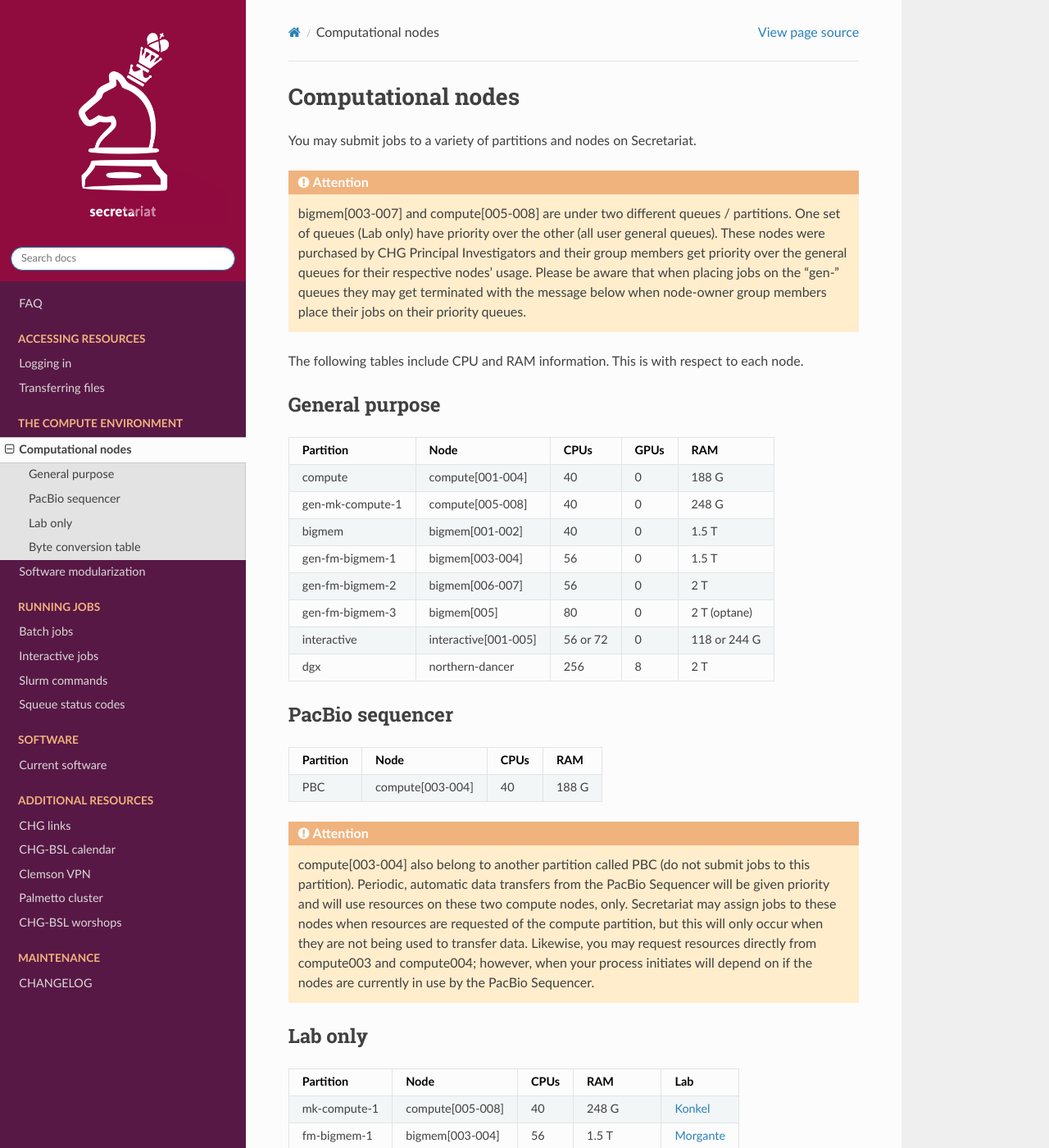
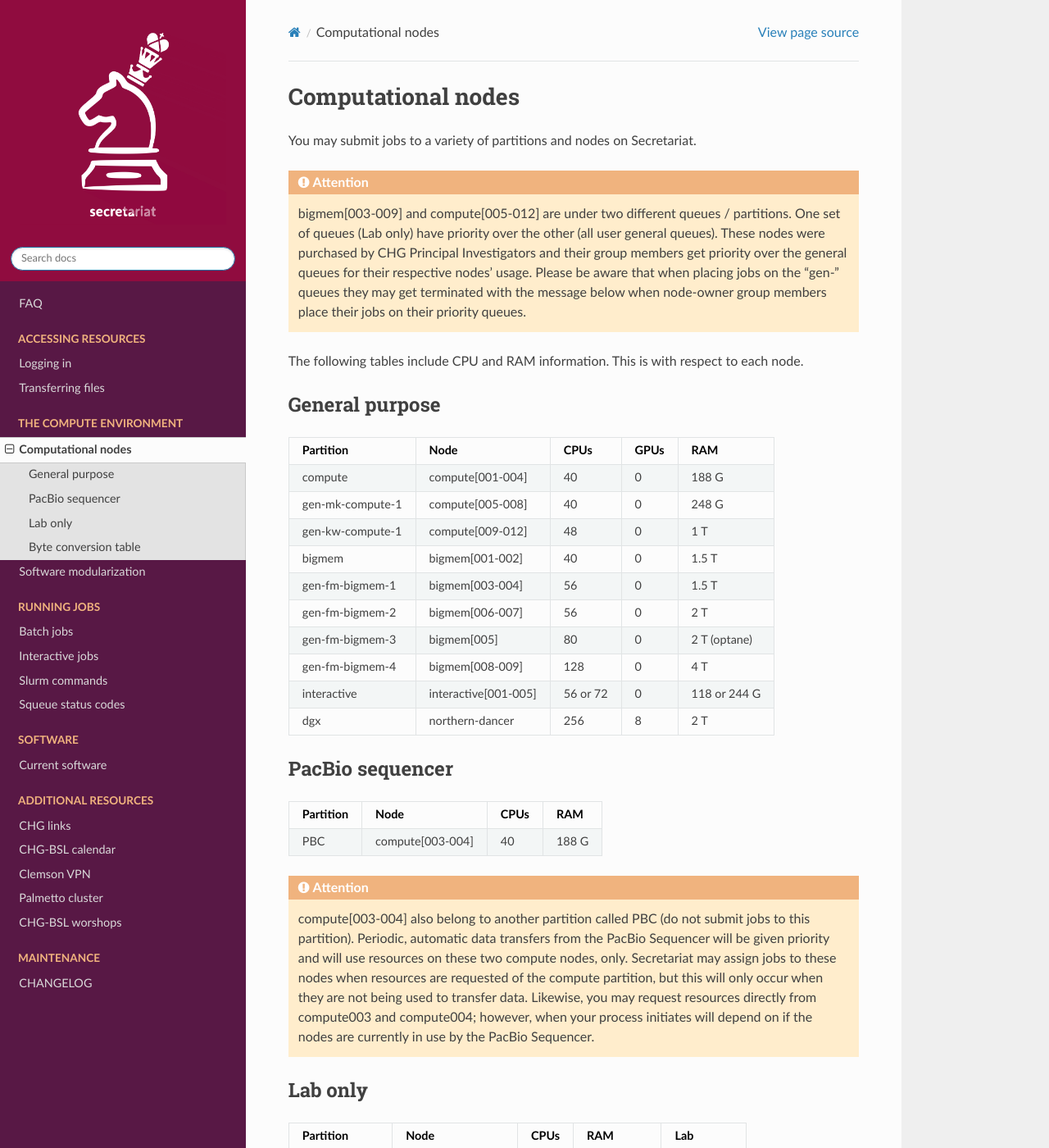
Before and after one commit to amalgamaria/secretariat, a Sphinx documentation site: the page built from docs/compute/nodes.rst, in a window 1280 px wide and 1400 px high. Shown: the whole window at 82% size. Built offline with Sphinx 7.4.7 and the Read the Docs theme 2.0.0, drawn with Linux system fonts in a browser that asks for light colours; pages that are not in the unit, such as notebooks, are missing from menus; some of the changed text lies outside the part shown.

Commit message:
Add new bigmem and compute nodes

```diff
--- a/docs/compute/nodes.rst
+++ b/docs/compute/nodes.rst
@@ -3,7 +3,7 @@ Computational nodes
 
 You may submit jobs to a variety of partitions and nodes on Secretariat.
 
-.. attention:: bigmem[003-007] and compute[005-008] are under two different queues / partitions. One set of queues (Lab only) have priority over the other (all user general queues). These nodes were purchased by CHG Principal Investigators and their group members get priority over the general queues for their respective nodes’ usage. Please be aware that when placing jobs on the “gen-” queues they may get terminated with the message below when node-owner group members place their jobs on their priority queues.
+.. attention:: bigmem[003-009] and compute[005-012] are under two different queues / partitions. One set of queues (Lab only) have priority over the other (all user general queues). These nodes were purchased by CHG Principal Investigators and their group members get priority over the general queues for their respective nodes’ usage. Please be aware that when placing jobs on the “gen-” queues they may get terminated with the message below when node-owner group members place their jobs on their priority queues.
 
 The following tables include CPU and RAM information. This is with respect to each node.
 
@@ -17,6 +17,8 @@ General purpose
 +------------------+-----------------------+------------+---------+--------------+
 | gen-mk-compute-1 | compute[005-008]      | 40         | 0       | 248 G        |
 +------------------+-----------------------+------------+---------+--------------+
+| gen-kw-compute-1 | compute[009-012]	   | 48         | 0	  | 1 T          |
++------------------+-----------------------+------------+---------+--------------+
 | bigmem           | bigmem[001-002]       | 40         | 0       | 1.5 T        |
 +------------------+-----------------------+------------+---------+--------------+
 | gen-fm-bigmem-1  | bigmem[003-004]       | 56         | 0       | 1.5 T        |
@@ -24,6 +26,8 @@ General purpose
 | gen-fm-bigmem-2  | bigmem[006-007]       | 56         | 0       | 2 T          |
 +------------------+-----------------------+------------+---------+--------------+
 | gen-fm-bigmem-3  | bigmem[005]           | 80         | 0       | 2 T (optane) |
++------------------+-----------------------+------------+---------+--------------+
+| gen-fm-bigmem-4  | bigmem[008-009]       | 128        | 0	  | 4 T          |
 +------------------+-----------------------+------------+---------+--------------+
 | interactive      | interactive[001-005]  | 56 or 72   | 0       | 118 or 244 G |
 +------------------+-----------------------+------------+---------+--------------+
@@ -44,17 +48,19 @@ PacBio sequencer
 Lab only
 --------
 
-+------------------+-----------------------+-------+---------------+-------------+
-| Partition        | Node                  | CPUs  | RAM           | Lab         |
-+==================+=======================+=======+===============+=============+
-| mk-compute-1     | compute[005-008]      | 40    | 248 G         | `Konkel`_   |
-+------------------+-----------------------+-------+---------------+-------------+
-| fm-bigmem-1      | bigmem[003-004]       | 56    | 1.5 T         | `Morgante`_ |
-+------------------+-----------------------+-------+---------------+-------------+
-| fm-bigmem-2      | bigmem[006-007]       | 56    | 2 T           | `Morgante`_ |
-+------------------+-----------------------+-------+---------------+-------------+
-| fm-bigmem-3      | bigmem[005]           | 80    | 2 T (optane)  | `Morgante`_ |
-+------------------+-----------------------+-------+---------------+-------------+
++------------------+-----------------------+-------+---------------+------------------+
+| Partition        | Node                  | CPUs  | RAM           | Lab              |
++==================+=======================+=======+===============+==================+
+| mk-compute-1     | compute[005-008]      | 40    | 248 G         | `Konkel`_        |
++------------------+-----------------------+-------+---------------+------------------+
+| kw-compute-1     | compute[009-012]	   | 48    | 1 T           | `Witt-Dillon`_   |
++------------------+-----------------------+-------+---------------+------------------+
+| fm-bigmem-1      | bigmem[003-004]       | 56    | 1.5 T         | `Morgante`_      |
++------------------+-----------------------+-------+---------------+------------------+
+| fm-bigmem-2      | bigmem[006-007]       | 56    | 2 T           | `Morgante`_      |
++------------------+-----------------------+-------+---------------+------------------+
+| fm-bigmem-3      | bigmem[005]           | 80    | 2 T (optane)  | `Morgante`_      |
++------------------+-----------------------+-------+---------------+------------------+
 
 __________
 
```
Also changed, not shown: other parts of docs/compute/nodes.rst (+1 -0 lines).
